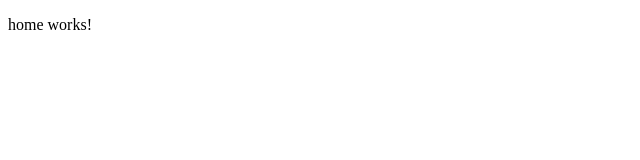
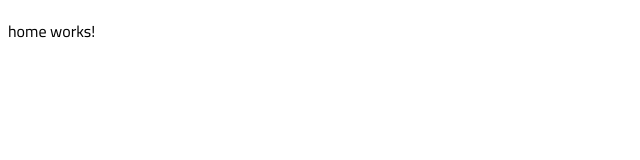
Before and after one commit to AmrMossad93/UnitedNationsSuperHeroesFund, an Angular app: page /home-page in a window 1280 px wide. Shown: the top 160 px of the page, without its empty margins (0-640 px from the left). Built offline with nearby package versions, Linux system fonts and the light colour scheme.

Commit message:
AMS: Google Font

```diff
--- a/src/styles.scss
+++ b/src/styles.scss
@@ -1 +1,6 @@
 /* You can add global styles to this file, and also import other style files */
+@import url('https://fonts.googleapis.com/css2?family=Cairo:wght@200;300;400;600;700;900&family=Raleway:ital,wght@0,100;0,200;0,300;0,400;0,500;0,600;0,700;0,800;0,900;1,100;1,200;1,300;1,400;1,500;1,600;1,700;1,800;1,900&display=swap');
+
+* {
+  font-family: 'Cairo', 'Raleway', sans-serif;
+}
```
